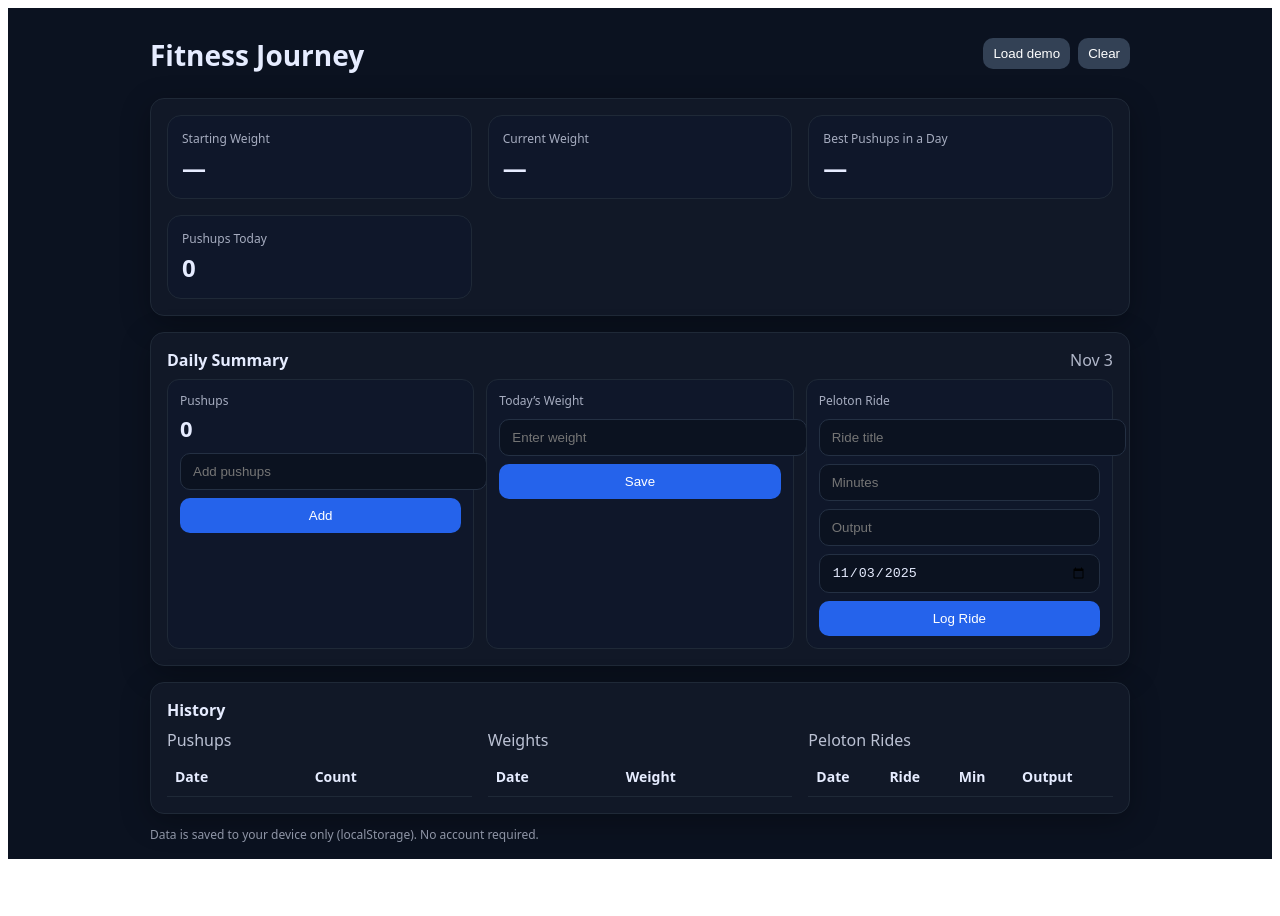
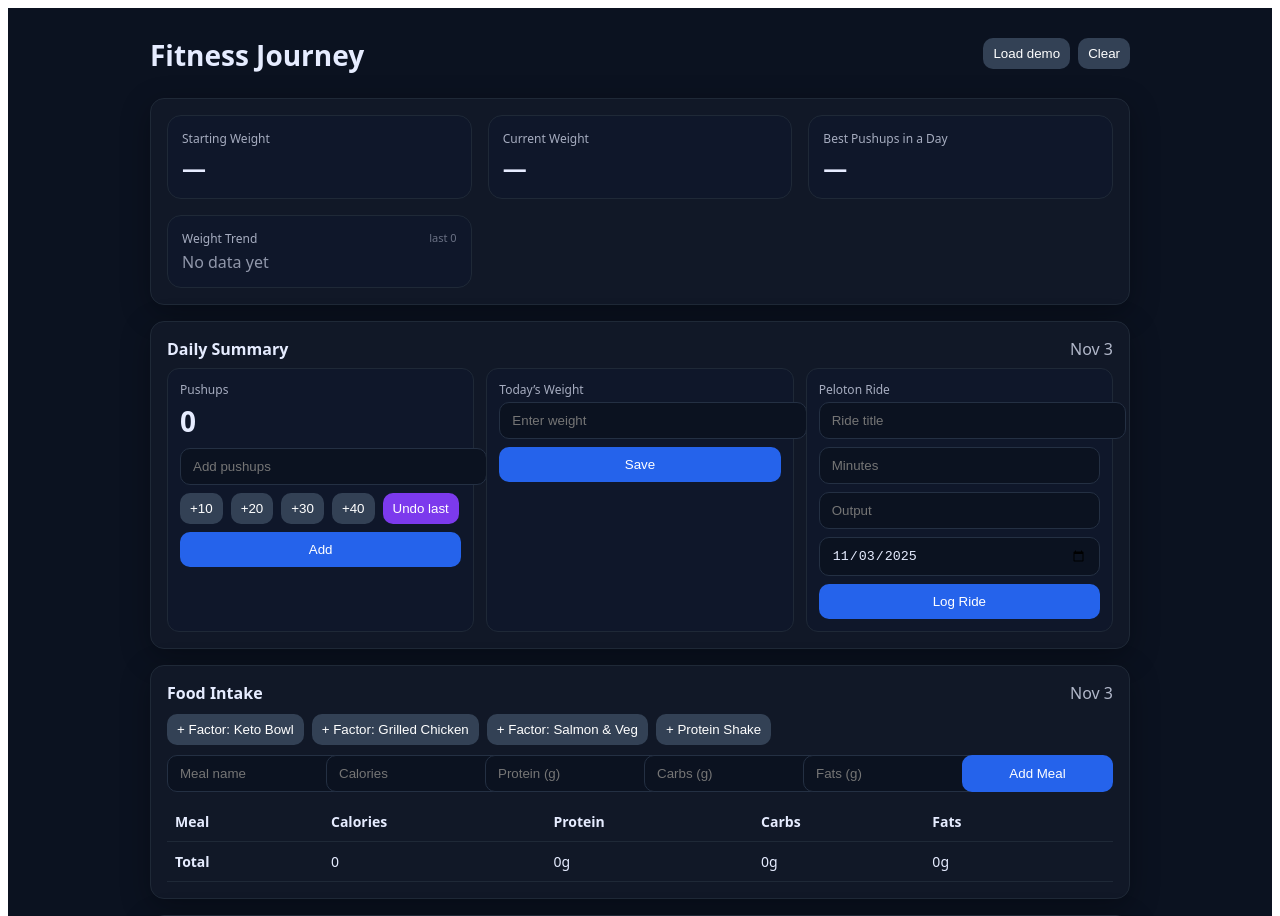
Before and after one commit to AngelSteve89/FitnessSteve, a React (Vite) app: page / in a window 1280 px wide. Shown: the top 916 px of the page. Before the commit the page ends 867 px from the top, so only its background shows below. Built offline with nearby package versions, Linux system fonts and the light colour scheme.

Commit message:
Update App.jsx

```diff
--- a/src/App.jsx
+++ b/src/App.jsx
@@ -1,7 +1,10 @@
 import React, { useEffect, useMemo, useState } from "react"
-import { getAll, saveAll, todayISO, sum, maxBy, formatDate } from "./storage"
+import {
+  getAll, saveAll, todayISO, sum, maxBy, formatDate,
+  presets, mealsForDate, mealTotals
+} from "./storage"
 
-// --------- Minimal styles ----------
+// ---- Minimal styles (no extra libraries) ----
 const page = { minHeight: "100vh", background: "#0b1220", color: "#e6ecff", padding: 16, fontFamily: "system-ui, -apple-system, Segoe UI, Roboto, Helvetica, Arial" }
 const container = { maxWidth: 980, margin: "0 auto" }
 const h1 = { fontSize: 28, margin: "12px 0 8px" }
@@ -17,11 +20,11 @@ const smallBtn = { ...btn, padding: "8px 10px", background: "#334155" }
 const table = { width: "100%", borderCollapse: "collapse" }
 const thtd = { borderBottom: "1px solid #1f2937", padding: "10px 8px", textAlign: "left", fontSize: 14 }
 
-// ------------- Main App ----------------
 export default function App() {
   const [state, setState] = useState(() => getAll())
+  useEffect(() => { saveAll(state) }, [state])
 
-  // derived
+  // ---- Derived: weights, pushups ----
   const startingWeight = useMemo(() => state.weights[0]?.weight ?? "—", [state.weights])
   const currentWeight  = useMemo(() => state.weights[state.weights.length - 1]?.weight ?? "—", [state.weights])
   const bestPushupsDay = useMemo(() => {
@@ -34,8 +37,11 @@ export default function App() {
     return sum(todayEntries.map(p => p.count))
   }, [state.pushups])
 
-  useEffect(() => { saveAll(state) }, [state])
+  // ---- Derived: meals ----
+  const todaysMeals = useMemo(() => mealsForDate(state.meals, todayISO()), [state.meals])
+  const totals = useMemo(() => mealTotals(todaysMeals), [todaysMeals])
 
+  // ---- Actions
   function addWeight(e) {
     e.preventDefault()
     const weight = Number(e.target.weight.value)
@@ -44,12 +50,23 @@ export default function App() {
     e.target.reset()
   }
 
+  function addPushupsCount(n) {
+    setState(s => ({ ...s, pushups: [...s.pushups, { date: todayISO(), count: n }] }))
+  }
   function addPushups(e) {
     e.preventDefault()
-    const count = Number(e.target.count.value)
-    if (!count) return
-    setState(s => ({ ...s, pushups: [...s.pushups, { date: todayISO(), count }] }))
+    const n = Number(e.target.count.value)
+    if (!n) return
+    addPushupsCount(n)
     e.target.reset()
+  }
+  function undoLastPushups() {
+    setState(s => {
+      const i = s.pushups.slice().reverse().findIndex(p => p.date === todayISO())
+      if (i === -1) return s
+      const idx = s.pushups.length - 1 - i
+      return { ...s, pushups: s.pushups.slice(0, idx).concat(s.pushups.slice(idx + 1)) }
+    })
   }
 
   function addRide(e) {
@@ -64,6 +81,40 @@ export default function App() {
     if (!ride.title) return
     setState(s => ({ ...s, rides: [ride, ...s.rides] }))
     e.target.reset()
+  }
+
+  function addMeal(e) {
+    e.preventDefault()
+    const form = new FormData(e.target)
+    const meal = {
+      date: todayISO(),
+      name: form.get("name"),
+      calories: Number(form.get("calories") || 0),
+      protein: Number(form.get("protein") || 0),
+      carbs: Number(form.get("carbs") || 0),
+      fats: Number(form.get("fats") || 0),
+    }
+    if (!meal.name) return
+    setState(s => ({ ...s, meals: [meal, ...s.meals] }))
+    e.target.reset()
+  }
+  function quickAddMeal(preset) {
+    const meal = { date: todayISO(), ...preset }
+    setState(s => ({ ...s, meals: [meal, ...s.meals] }))
+  }
+  function removeMeal(indexTodayList) {
+    // remove by index from today's filtered list
+    const target = todaysMeals[indexTodayList]
+    if (!target) return
+    setState(s => {
+      const idx = s.meals.findIndex(m =>
+        m === target ||
+        (m.date === target.date && m.name === target.name && m.calories === target.calories && m.protein === target.protein && m.carbs === target.carbs && m.fats === target.fats)
+      )
+      if (idx === -1) return s
+      const copy = s.meals.slice(); copy.splice(idx, 1)
+      return { ...s, meals: copy }
+    })
   }
 
   function loadDemo() {
@@ -82,13 +133,17 @@ export default function App() {
         { date: todayISO(), title: "20-min Pop Ride", minutes: 20, output: 235 },
         { date: "2025-10-29", title: "30-min Climb", minutes: 30, output: 310 }
       ],
+      meals: [
+        { date: todayISO(), name: "Factor: Grilled Chicken", calories: 520, protein: 45, carbs: 34, fats: 21 },
+        { date: todayISO(), name: "Protein Shake", calories: 180, protein: 30, carbs: 6, fats: 3 },
+      ]
     }
     setState(demo)
   }
 
   function clearAll() {
     if (!confirm("Clear all saved data?")) return
-    setState({ weights: [], pushups: [], rides: [] })
+    setState({ weights: [], pushups: [], rides: [], meals: [] })
   }
 
   return (
@@ -103,13 +158,18 @@ export default function App() {
           </div>
         </div>
 
-        {/* Journey Summary */}
+        {/* Journey Summary + Weight Trend */}
         <div style={{...card, marginBottom:16}}>
           <div style={grid}>
             <div style={stat}><div style={label}>Starting Weight</div><div style={big}>{startingWeight}</div></div>
             <div style={stat}><div style={label}>Current Weight</div><div style={big}>{currentWeight}</div></div>
             <div style={stat}><div style={label}>Best Pushups in a Day</div><div style={big}>{bestPushupsDay}</div></div>
-            <div style={stat}><div style={label}>Pushups Today</div><div style={big}>{todaysPushups}</div></div>
+            <div style={stat}>
+              <div style={{...label, display:"flex", justifyContent:"space-between"}}>
+                <span>Weight Trend</span><span style={{opacity:.6, fontSize:11}}>last {state.weights.length}</span>
+              </div>
+              <Sparkline data={state.weights.map(w => w.weight)} />
+            </div>
           </div>
         </div>
 
@@ -119,36 +179,110 @@ export default function App() {
             <div style={{fontWeight:700}}>Daily Summary</div>
             <div style={{opacity:.75}}>{formatDate(todayISO())}</div>
           </div>
-          <div style={{marginTop:8, display:"grid", gap:12, gridTemplateColumns:"repeat(auto-fit, minmax(240px, 1fr))"}}>
+
+          <div style={{marginTop:8, display:"grid", gap:12, gridTemplateColumns:"repeat(auto-fit, minmax(260px, 1fr))"}}>
+
+            {/* Pushups — clearer UI */}
             <div style={{background:"#0f172a", border:"1px solid #1f2937", borderRadius:12, padding:12}}>
               <div style={label}>Pushups</div>
-              <div style={{fontSize:22, fontWeight:700}}>{todaysPushups}</div>
-              <form onSubmit={addPushups} style={{marginTop:10, display:"grid", gap:8}}>
+              <div style={{fontSize:28, fontWeight:800, marginBottom:8}}>{todaysPushups}</div>
+              <form onSubmit={addPushups} style={{display:"grid", gap:8}}>
                 <input name="count" type="number" min="1" placeholder="Add pushups" style={input}/>
+                <div style={{display:"flex", gap:8, flexWrap:"wrap"}}>
+                  {[10,20,30,40].map(n =>
+                    <button key={n} type="button" style={smallBtn} onClick={() => addPushupsCount(n)}>+{n}</button>
+                  )}
+                  <button type="button" style={{...smallBtn, background:"#7c3aed"}} onClick={undoLastPushups}>Undo last</button>
+                </div>
                 <button style={btn}>Add</button>
               </form>
             </div>
 
+            {/* Today's Weight */}
             <div style={{background:"#0f172a", border:"1px solid #1f2937", borderRadius:12, padding:12}}>
               <div style={label}>Today’s Weight</div>
-              <form onSubmit={addWeight} style={{marginTop:10, display:"grid", gap:8}}>
+              <form onSubmit={addWeight} style={{display:"grid", gap:8}}>
                 <input name="weight" type="number" step="0.1" placeholder="Enter weight" style={input}/>
                 <button style={btn}>Save</button>
               </form>
             </div>
 
+            {/* Peloton Ride */}
             <div style={{background:"#0f172a", border:"1px solid #1f2937", borderRadius:12, padding:12}}>
               <div style={label}>Peloton Ride</div>
-              <form onSubmit={addRide} style={{marginTop:10, display:"grid", gap:8}}>
+              <form onSubmit={addRide} style={{display:"grid", gap:8}}>
                 <input name="title" placeholder="Ride title" style={input}/>
                 <div style={row}>
-                  <input name="minutes" type="number" placeholder="Minutes" style={{...input, flex:"1 1 160px"}}/>
-                  <input name="output" type="number" placeholder="Output" style={{...input, flex:"1 1 160px"}}/>
-                  <input name="date" type="date" defaultValue={todayISO()} style={{...input, flex:"1 1 160px"}}/>
+                  <input name="minutes" type="number" placeholder="Minutes" style={{...input, flex:"1 1 120px"}}/>
+                  <input name="output" type="number" placeholder="Output" style={{...input, flex:"1 1 120px"}}/>
+                  <input name="date" type="date" defaultValue={todayISO()} style={{...input, flex:"1 1 140px"}}/>
                 </div>
                 <button style={btn}>Log Ride</button>
               </form>
             </div>
+          </div>
+        </div>
+
+        {/* Food Intake (Factor-style) */}
+        <div style={{...card, marginBottom:16}}>
+          <div style={{display:"flex", justifyContent:"space-between", alignItems:"center"}}>
+            <div style={{fontWeight:700}}>Food Intake</div>
+            <div style={{opacity:.75}}>{formatDate(todayISO())}</div>
+          </div>
+
+          {/* Quick presets */}
+          <div style={{display:"flex", flexWrap:"wrap", gap:8, marginTop:10}}>
+            {presets.map(p =>
+              <button key={p.name} type="button" style={smallBtn} onClick={() => quickAddMeal(p)}>
+                + {p.name}
+              </button>
+            )}
+          </div>
+
+          {/* Custom add */}
+          <form onSubmit={addMeal} style={{marginTop:10, display:"grid", gap:8, gridTemplateColumns:"repeat(auto-fit, minmax(140px, 1fr))"}}>
+            <input name="name" placeholder="Meal name" style={input}/>
+            <input name="calories" type="number" placeholder="Calories" style={input}/>
+            <input name="protein"  type="number" placeholder="Protein (g)" style={input}/>
+            <input name="carbs"    type="number" placeholder="Carbs (g)" style={input}/>
+            <input name="fats"     type="number" placeholder="Fats (g)" style={input}/>
+            <button style={btn}>Add Meal</button>
+          </form>
+
+          {/* Table + Totals */}
+          <div style={{marginTop:10}}>
+            <table style={table}>
+              <thead>
+                <tr>
+                  <th style={thtd}>Meal</th>
+                  <th style={thtd}>Calories</th>
+                  <th style={thtd}>Protein</th>
+                  <th style={thtd}>Carbs</th>
+                  <th style={thtd}>Fats</th>
+                  <th style={thtd}></th>
+                </tr>
+              </thead>
+              <tbody>
+                {todaysMeals.map((m, i) => (
+                  <tr key={i}>
+                    <td style={thtd}>{m.name}</td>
+                    <td style={thtd}>{m.calories}</td>
+                    <td style={thtd}>{m.protein}g</td>
+                    <td style={thtd}>{m.carbs}g</td>
+                    <td style={thtd}>{m.fats}g</td>
+                    <td style={thtd}><button style={smallBtn} onClick={() => removeMeal(i)}>Remove</button></td>
+                  </tr>
+                ))}
+                <tr>
+                  <td style={{...thtd, fontWeight:700}}>Total</td>
+                  <td style={thtd}>{totals.calories}</td>
+                  <td style={thtd}>{totals.protein}g</td>
+                  <td style={thtd}>{totals.carbs}g</td>
+                  <td style={thtd}>{totals.fats}g</td>
+                  <td style={thtd}></td>
+                </tr>
+              </tbody>
+            </table>
           </div>
         </div>
 
@@ -206,3 +340,23 @@ export default function App() {
     </div>
   )
 }
+
+/** Tiny inline sparkline (no libraries) */
+function Sparkline({ data }) {
+  if (!data || data.length < 2) return <div style={{opacity:.6}}>No data yet</div>
+  const w = 280, h = 60, p = 4
+  const min = Math.min(...data), max = Math.max(...data)
+  const range = max - min || 1
+  const stepX = (w - p*2) / (data.length - 1)
+  const pts = data.map((v, i) => {
+    const x = p + i * stepX
+    const y = p + (h - p*2) * (1 - (v - min) / range)
+    return `${x},${y}`
+  }).join(" ")
+  return (
+    <svg width="100%" viewBox={`0 0 ${w} ${h}`} role="img" aria-label="Weight trend">
+      <polyline fill="none" stroke="#60a5fa" strokeWidth="2" points={pts} />
+      <circle r="3" cx={p + (data.length - 1) * stepX} cy={p + (h - p*2) * (1 - (data[data.length-1]-min)/range)} fill="#60a5fa" />
+    </svg>
+  )
+}
```
